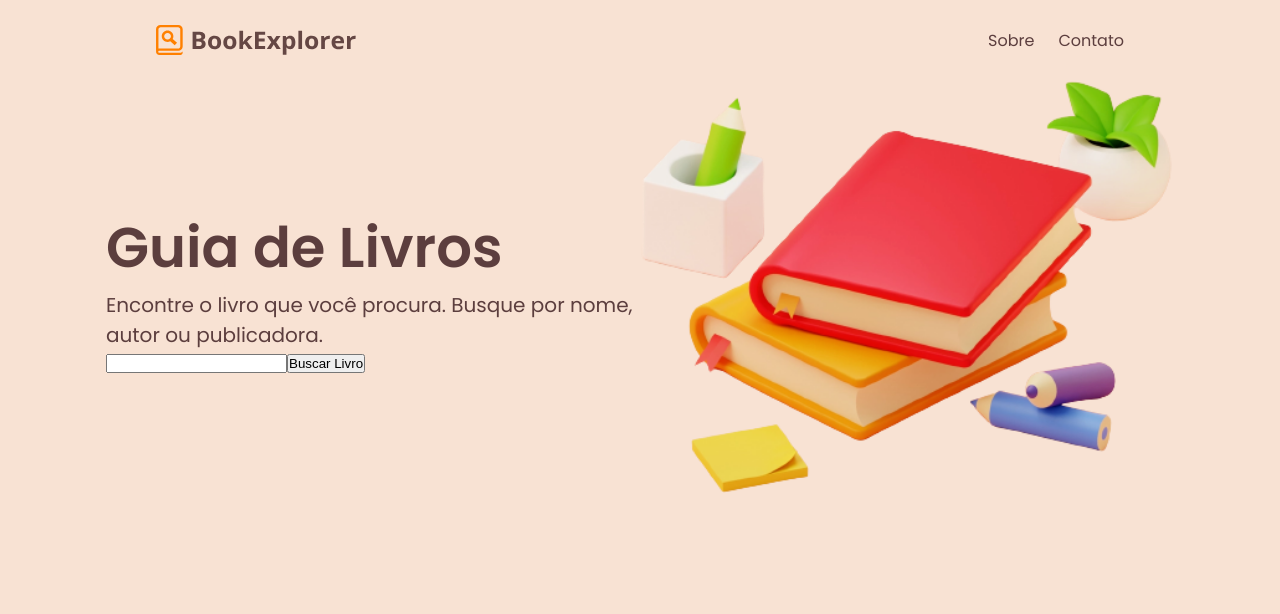
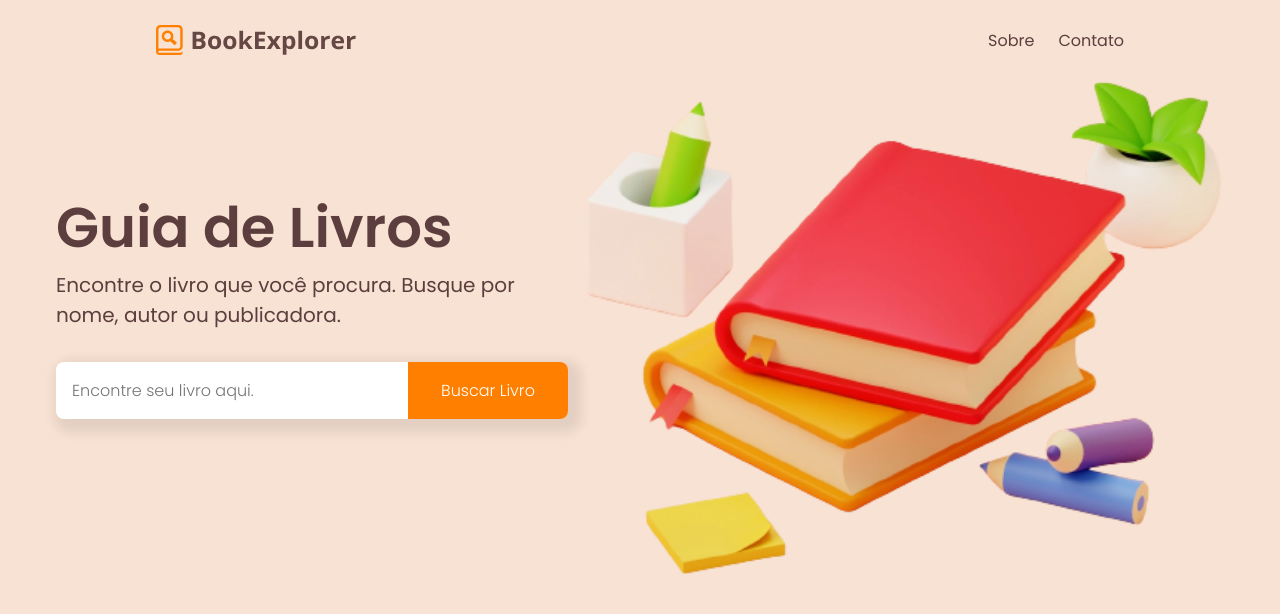
Before and after one commit to okalil/book-explorer, a Vue app: page / in a window 1280 px wide. Shown: the top 614 px of the page. Built offline with nearby package versions, Linux system fonts and the light colour scheme.

Commit message:
add search control

```diff
--- /dev/null
+++ b/src/components/SearchControl.vue
@@ -0,0 +1,67 @@
+<template>
+  <form @submit.prevent="onSubmit">
+    <input
+      type="text"
+      name="search"
+      placeholder="Encontre seu livro aqui."
+      autocomplete="off"
+    />
+    <button type="submit">
+      Buscar Livro
+    </button>
+  </form>
+</template>
+
+<script>
+import api from '../services/api';
+import store from '../store';
+
+export default {
+  name: 'SearchControl',
+  methods: {
+    onSubmit(e) {
+      const formData = new FormData(e.target);
+      const query = formData.get('search');
+
+      api
+        .get(`?q=${query}`)
+        .then(r => {
+          store.setSearch(query, r.data.items);
+        })
+        .catch(err => console.log(err));
+    },
+  },
+};
+</script>
+
+<style scoped>
+* {
+  border: 0;
+}
+
+form {
+  --radius: 8px;
+  display: flex;
+  box-shadow: 6px 6px 11px 8px #00000015;
+  border-radius: var(--radius);
+}
+
+input {
+  padding: 1rem;
+  border-top-left-radius: var(--radius);
+  border-bottom-left-radius: var(--radius);
+  flex: 2;
+  font: 300 1rem 'Poppins', sans-serif;
+  outline: 0;
+}
+
+button {
+  background: var(--bg-brand);
+  border-top-right-radius: var(--radius);
+  border-bottom-right-radius: var(--radius);
+  color: white;
+  cursor: pointer;
+  font: 300 1rem 'Poppins', sans-serif;
+  flex: 1;
+}
+</style>
--- a/src/pages/Home.vue
+++ b/src/pages/Home.vue
@@ -6,12 +6,7 @@
         Encontre o livro que você procura. Busque por nome, autor ou
         publicadora.
       </h2>
-      <form @submit.prevent>
-        <input type="text" name="search" />
-        <button type="submit">
-          Buscar Livro
-        </button>
-      </form>
+      <SearchControl />
     </div>
     <div>
       <img src="@/assets/books.png" alt="Livros" id="books" />
@@ -20,21 +15,31 @@
 </template>
 
 <script>
-export default { name: 'Home' };
+import SearchControl from '../components/SearchControl';
+
+export default {
+  name: 'Home',
+  components: { SearchControl },
+};
 </script>
 
-<style>
+<style scoped>
 main {
-  width: min(100%, 1100px);
+  width: min(100%, 1200px);
   display: flex;
   justify-content: center;
-  align-items: center;
+  gap: 1rem;
   padding: 0 1rem;
   margin: auto;
 }
 
-main > * {
-  flex: 1;
+main > :first-child {
+  flex: 4;
+  margin-top: 9%;
+}
+
+main > :last-child {
+  flex: 5;
 }
 
 main div:last-child img {
@@ -53,5 +58,6 @@ h1 {
 h2 {
   font-size: 1.25rem;
   font-weight: 400;
+  margin-bottom: 2rem;
 }
 </style>
--- /dev/null
+++ b/src/store.js
@@ -0,0 +1,14 @@
+import Vue from 'vue';
+
+const store = Vue.observable({
+  search: {
+    query: '',
+    results: null,
+  },
+  setSearch(q, r) {
+    this.search.query = q;
+    this.search.results = r;
+  },
+});
+
+export default store;
```
